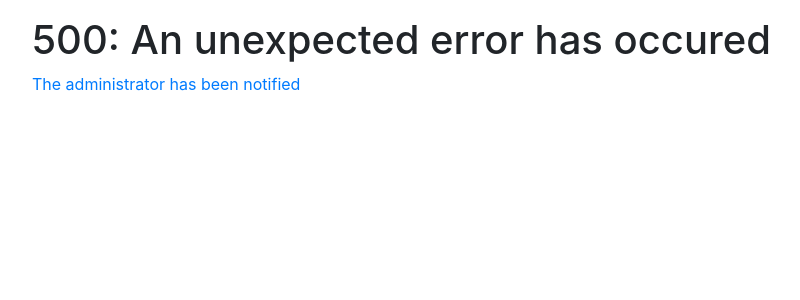
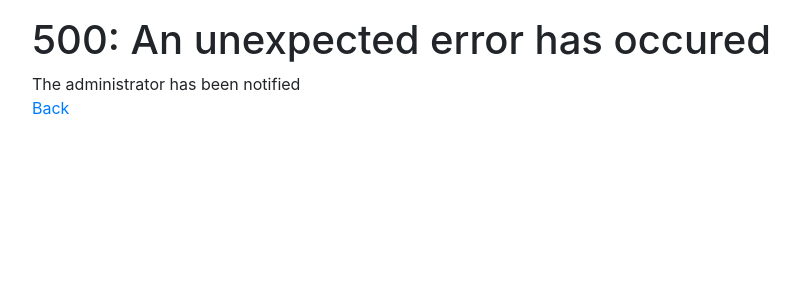
Before and after one commit to mjftw/flaskapp, a Flask app: template webapp/templates/errors/500.html in a window 1280 px wide. Shown: the part 56-356 px from the top of the page, without its empty margins (53-853 px from the left). Run offline with Flask 2, Linux system fonts and the light colour scheme; the template is opened without the code that fills it: most values are stand-ins (such as "Sample title", 1, 10 or a date in 2020); some libraries are stand-ins or nearby versions.

Commit message:
Fixed error500 page

```diff
--- a/webapp/templates/errors/500.html
+++ b/webapp/templates/errors/500.html
@@ -2,5 +2,7 @@
 
 {% block app_content %}
     <h1>500: An unexpected error has occured</h1>
-<p><a href="{{ url_for('index') }}">The administrator has been notified</a></p>
+<p>The administrator has been notified<br>
+    <a href="{{ url_for('index') }}">Back</a>
+</p>
 {% endblock %}
```
